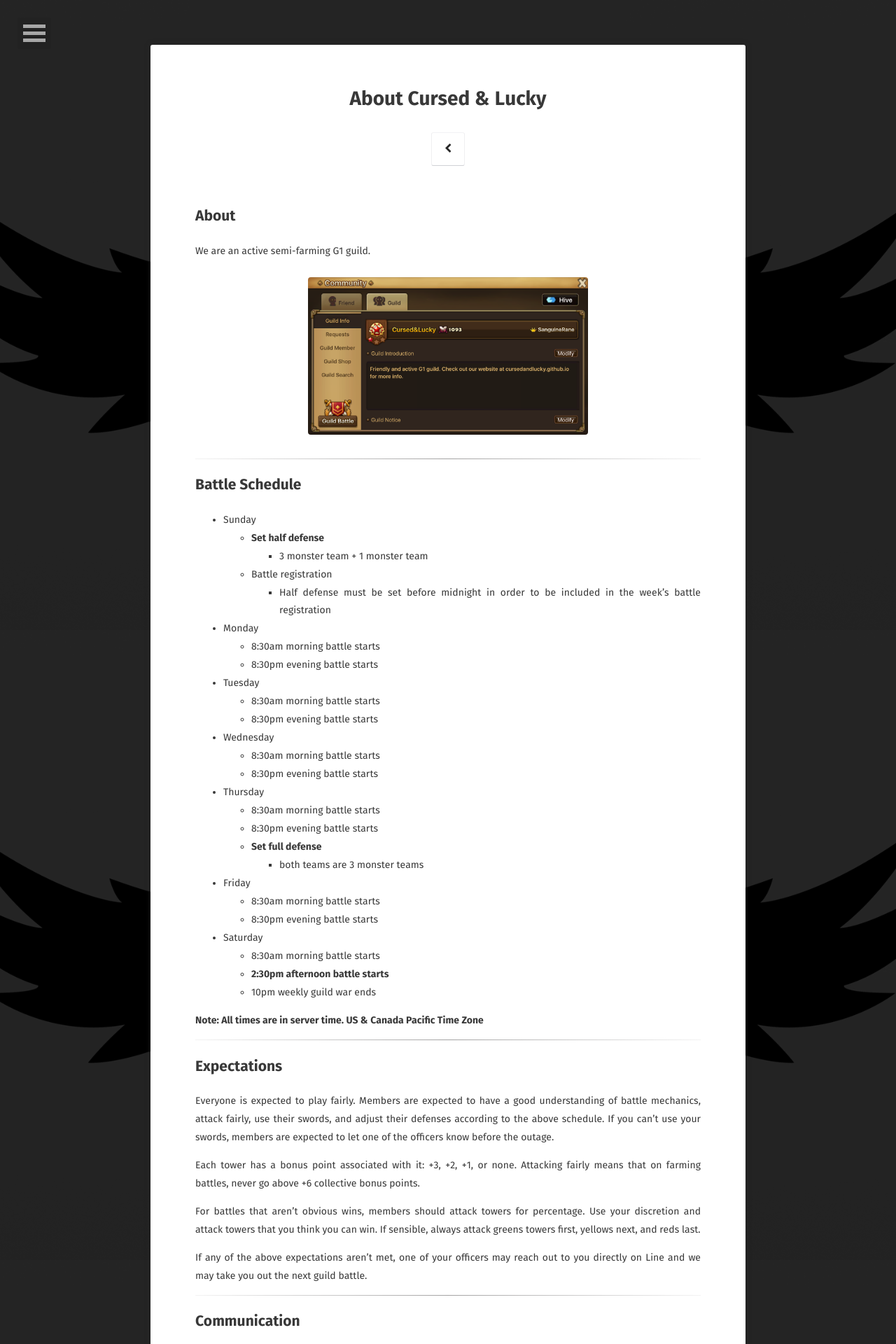
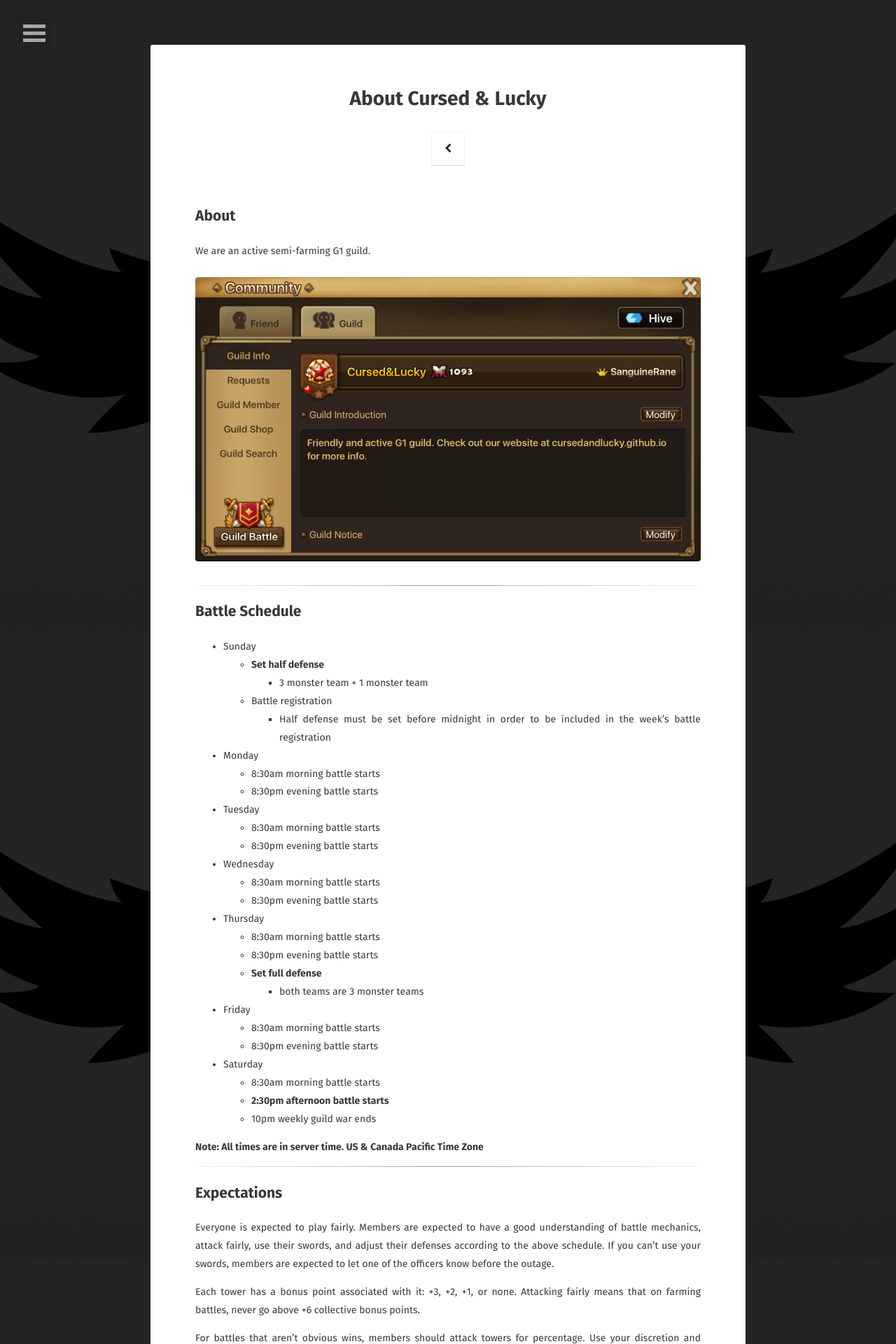
Before and after one commit to davk28/brokenluck.github.io, a Jekyll site: the page built from about/index.md, in a window 1280 px wide. Shown: the top 1920 px of the page at 70% size. Built offline with Jekyll 4.4.1, drawn with Linux system fonts in a browser that asks for light colours; some web fonts are replaced.

Commit message:
Remove image width rule to ensure reponsiveness.

```diff
--- a/_sass/elements.scss
+++ b/_sass/elements.scss
@@ -210,11 +210,3 @@ kbd {
 .officer {
   color: $bodycolor;
 }
-
-.image-small {
-  max-width: 400px;
-}
-
-.image-tiny {
-  max-width: 200px;
-}
--- a/about/index.md
+++ b/about/index.md
@@ -12,7 +12,7 @@ We are an active semi-farming G1 guild.
 
 <figure>
   <a href="../assets/img/info.png" class="image-popup">
-    <img src="../assets/img/info.png" class="image-small">
+    <img src="../assets/img/info.png">
   </a>
 </figure>
 
@@ -87,13 +87,17 @@ follow the above expectations.
 Contact <b>sanguinerane</b> (Darren) or <b>davk28</b> (Dave) on Line. We'll add
 you to the Line group and then to the guild in-game (<b>Cursed&Lucky</b>).
 
+<hr/>
+
+## Rewards
+
 Join and you'll be rewarded:
 <figure>
   <a href="../assets/img/stones.png" class="image-popup">
-    <img src="../assets/img/stones.png" class="image-small">
+    <img src="../assets/img/stones.png">
   </a>
   <a href="../assets/img/rewards.png" class="image-popup">
-    <img src="../assets/img/rewards.png" class="image-small">
+    <img src="../assets/img/rewards.png">
   </a>
 </figure>
 
@@ -105,6 +109,6 @@ Show off your guild pride by setting this as your profile picture:
 
 <figure>
   <a href="../assets/img/profile.png" class="image-popup">
-    <img src="../assets/img/profile.png" class="image-small">
+    <img src="../assets/img/profile.png">
   </a>
 </figure>
```
